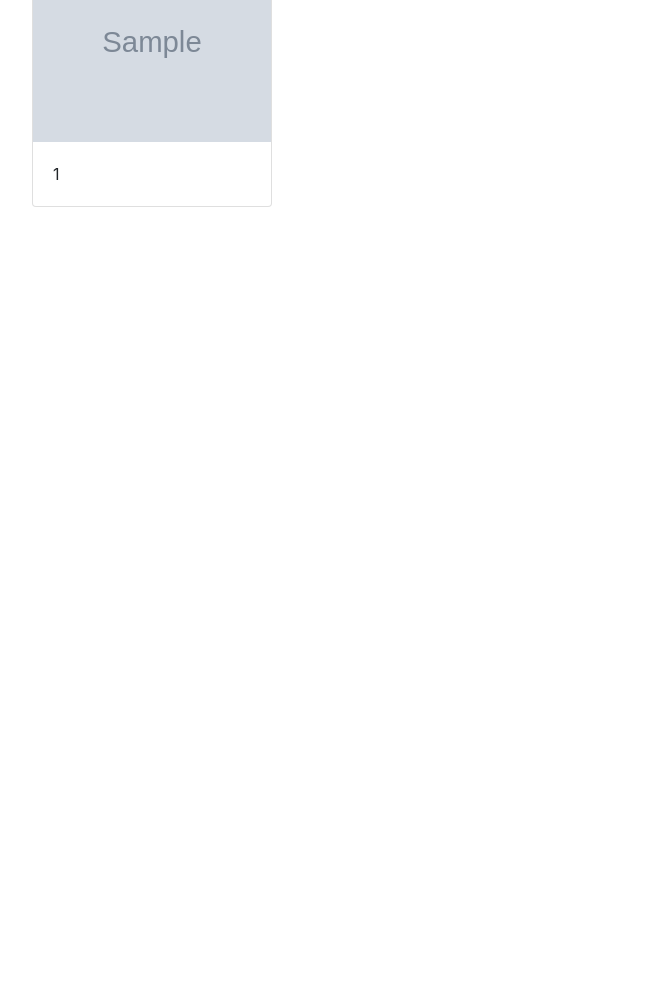
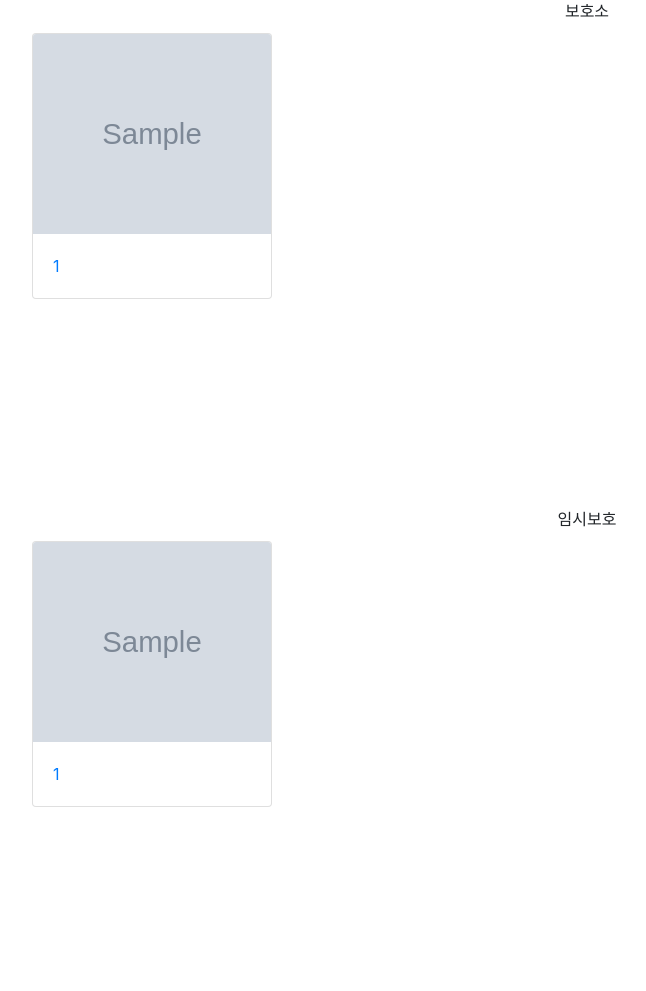
Before and after one commit to SpartaClassD2Jo/FindHand, a Flask app: template templates/main.html in a window 1280 px wide. Shown: the part 325-1316 px from the top of the page, without its empty margins (53-699 px from the left). Before the commit the page ends 532 px from the top, so only its background shows below. Run offline with Flask 2, Linux system fonts and the light colour scheme; the template is opened without the code that fills it: most values are stand-ins (such as "Sample title", 1, 10 or a date in 2020); grey boxes marked "Sample" are stand-in pictures; some libraries are stand-ins or nearby versions.

Commit message:
update main.html

```diff
--- a/templates/main.html
+++ b/templates/main.html
@@ -1,3 +1,8 @@
+@app.route('/')
+def main():
+    animals = list(db.animals.find({}, {"_id": False}))
+    return render_template("main.html", animals=animals)
+
 <!DOCTYPE html>
 <html lang="en">
 <head>
@@ -24,18 +29,45 @@
             crossorigin="anonymous"></script>
 
     <style>
-        h1 {
+
+        .banner {
+            display: flex;
+            height: 300px;
+            background-image: linear-gradient(0deg, rgba(0, 0, 0, 0.5), rgba(0, 0, 0, 0.5)), url('https://cdn.pixabay.com/photo/2018/09/15/08/14/cat-3678858__340.jpg');
+            background-position: center 40%;
+            background-size: cover;
+            flex-direction: column;
+
+        }
+
+        .title {
             text-align: center;
+            margin: auto;
+
+        }
+        .btns{
+            margin-top: 10px;
+        }
+        .btns > a{
+            margin-left: 5px;
         }
 
         img {
             width: 200px;
             height: 200px;
         }
-        .shelter{
+
+        .shelter, .temp {
             width: auto;
-            height: 500px;
+            height: 50%;
             padding: 10px;
+            overflow: scroll;
+            overflow-x: hidden
+
+        }
+
+        .divider-txt {
+            text-align: center;
         }
 
         .container {
@@ -50,15 +82,20 @@
     </script>
 
 <body>
-<div>
-    <img src="">
-    <h1>Find Hand</h1>
+
+<div class="banner">
+    <div class="btns">
+        <a class="btn btn-primary" href="/login" role="button">Login</a>
+        <a class="btn btn-primary" href="/register" role="button">Register</a>
     </div>
+    <a href="/"><span class="title"><h1>Find Hand</h1></span></a>
+</div>
+<div class="divider-txt">보호소</div>
 <div class="shelter">
-    <div class="wrap">
     <div class="container">
         <div class="row row-cols-auto">
             {% for animal in animals %}
+            <a href="">
                 <div class="col">
                     <div class="card" style="width: 15rem;">
                         <img src={{ animal.img }} class="card-img-top">
@@ -67,9 +104,28 @@
                         </div>
                     </div>
                 </div>
+            </a>
             {% endfor %}
-
         </div>
+    </div>
+</div>
+<br>
+<div class="divider-txt">임시보호</div>
+<div class="temp">
+    <div class="container">
+        <div class="row row-cols-auto">
+            {% for animal in animals %}
+            <a href="">
+                <div class="col">
+                    <div class="card" style="width: 15rem;">
+                        <img src={{ animal.img }} class="card-img-top">
+                        <div class="card-body">
+                            <p class="card-text">{{ animal.notice_num }}</p>
+                        </div>
+                    </div>
+                </div>
+            </a>
+            {% endfor %}
         </div>
     </div>
 </div>
```
Lines whose indentation alone changed are shown as unchanged.
